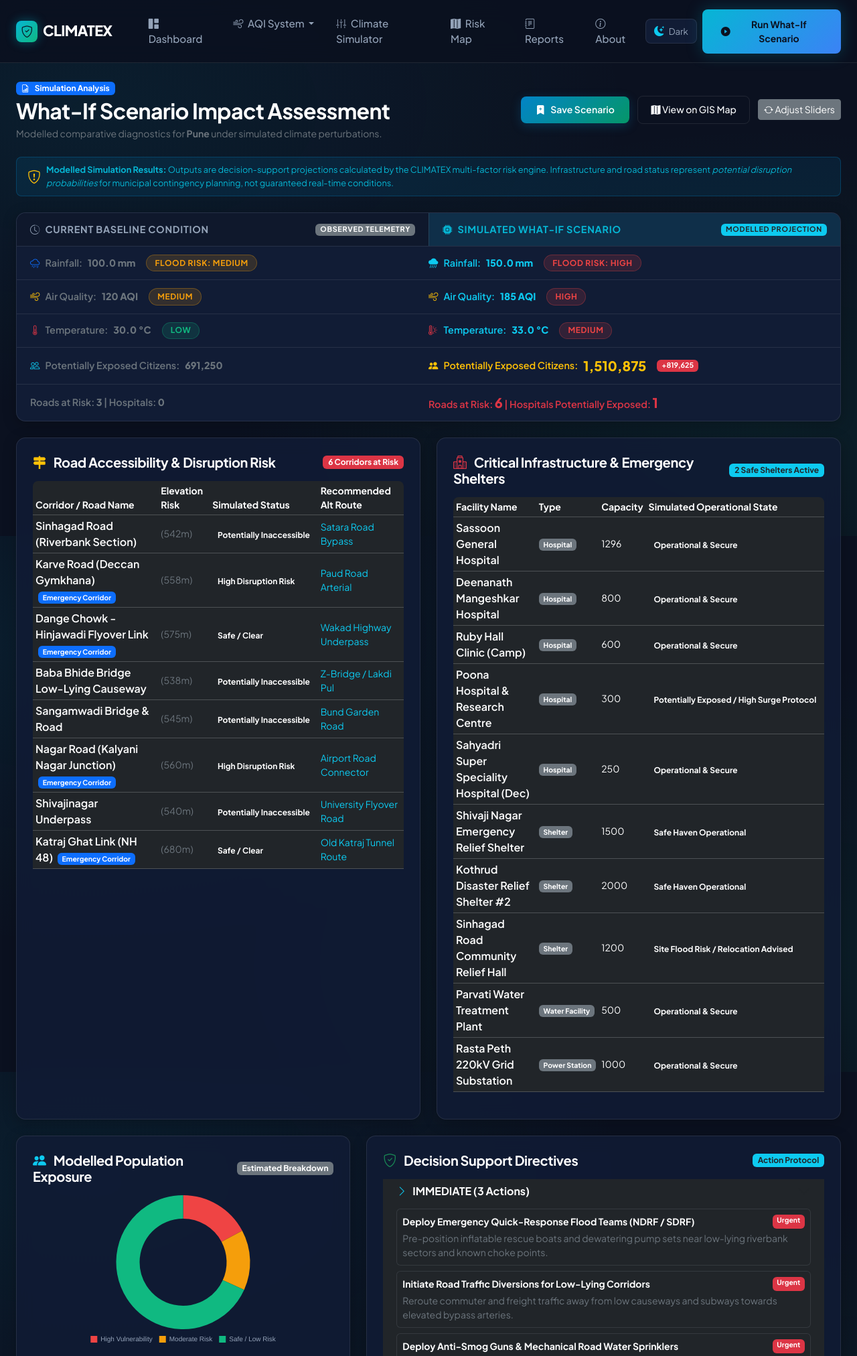
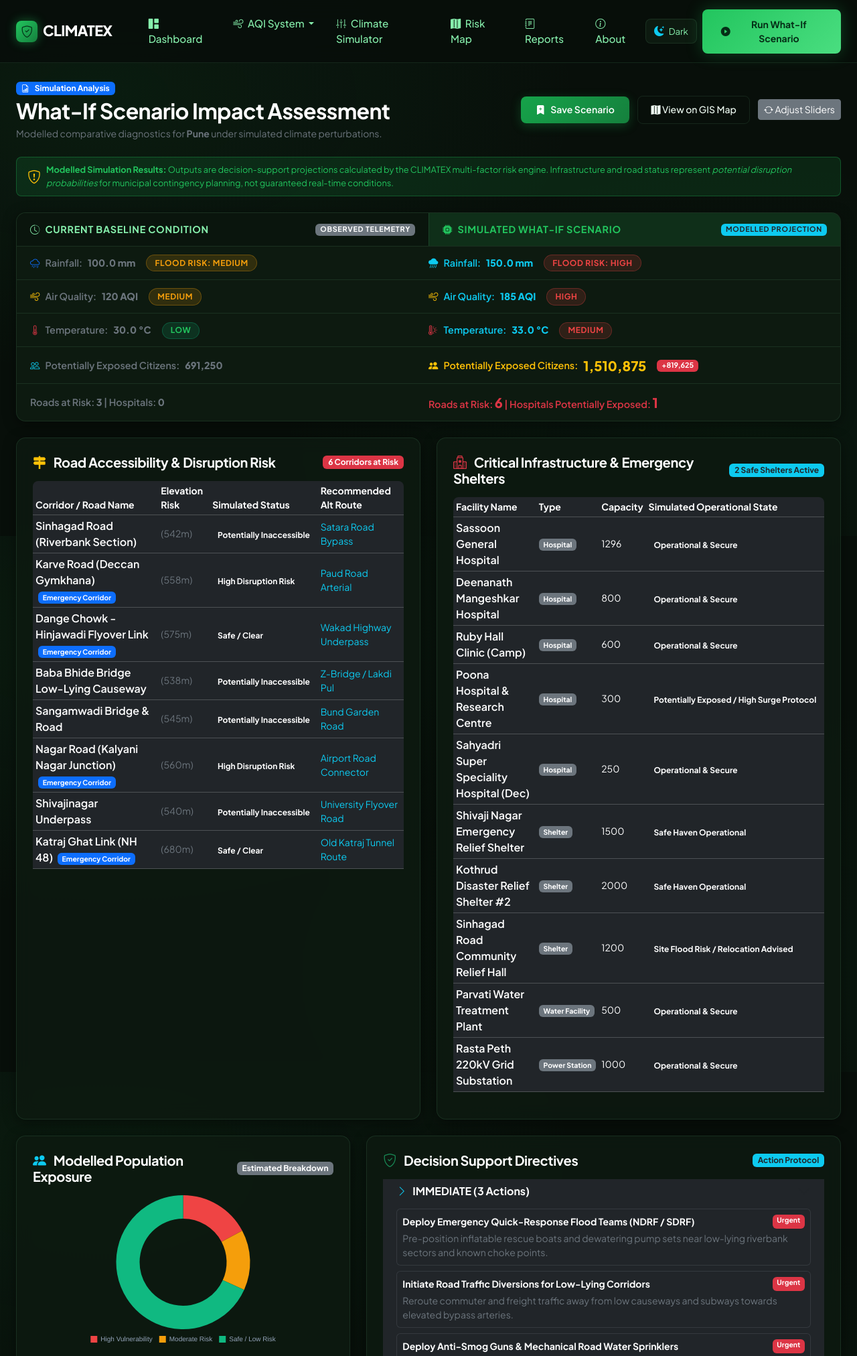
Before and after one commit to chiraglokhande/CLIMATEX, a Flask app: page /results in a window 1280 px wide. Shown: the top 2024 px of the page at 67% size. Run offline with Flask 3, Linux system fonts and the light colour scheme.

Commit message:
feat: apply environment green theme to CSS design system

```diff
--- a/static/css/style.css
+++ b/static/css/style.css
@@ -1,38 +1,38 @@
 /* ==========================================================
    CLIMATEX - AI Climate Risk & Environmental Decision Support
-   Modern Climate-Tech Design System (Light & Dark Theme)
+   Environment Green Design System (Light & Dark Theme)
    ========================================================== */
 
 @import url('https://fonts.googleapis.com/css2?family=Plus+Jakarta+Sans:wght@300;400;500;600;700;800&family=JetBrains+Mono:wght@400;500&display=swap');
 
 :root, [data-theme="dark"] {
-    --bg-main: #0B1120;
-    --bg-surface: #111C35;
-    --bg-surface-elevated: #162447;
-    --bg-card: rgba(17, 28, 53, 0.85);
-    --bg-box: rgba(15, 23, 42, 0.75);
-    --bg-box-subtle: rgba(255, 255, 255, 0.03);
-    --bg-nav: rgba(11, 17, 32, 0.9);
-    --bg-input: #1E293B;
-    --border-color: rgba(255, 255, 255, 0.09);
-    --border-hover: rgba(56, 189, 248, 0.4);
+    --bg-main: #080F0A;
+    --bg-surface: #0D1A10;
+    --bg-surface-elevated: #112116;
+    --bg-card: rgba(13, 26, 16, 0.88);
+    --bg-box: rgba(10, 20, 12, 0.78);
+    --bg-box-subtle: rgba(34, 197, 94, 0.035);
+    --bg-nav: rgba(8, 15, 10, 0.92);
+    --bg-input: #0F1E12;
+    --border-color: rgba(134, 239, 172, 0.10);
+    --border-hover: rgba(34, 197, 94, 0.45);
 
-    /* Primary Climate Accents */
-    --accent-cyan: #06B6D4;
-    --accent-emerald: #10B981;
-    --accent-blue: #3B82F6;
-    --accent-purple: #8B5CF6;
+    /* Primary Environment Accents */
+    --accent-cyan: #22C55E;
+    --accent-emerald: #16A34A;
+    --accent-blue: #4ADE80;
+    --accent-purple: #86EFAC;
 
     /* Risk Spectrum */
-    --risk-low: #10B981;
+    --risk-low: #22C55E;
     --risk-medium: #F59E0B;
     --risk-high: #EF4444;
     --risk-critical: #8B5CF6;
 
     /* Text Hierarchy */
-    --text-primary: #F8FAFC;
-    --text-secondary: #94A3B8;
-    --text-muted: #64748B;
+    --text-primary: #F0FDF4;
+    --text-secondary: #86EFAC;
+    --text-muted: #4ADE80;
     --heading-color: #FFFFFF;
 
     --radius-sm: 8px;
@@ -40,56 +40,56 @@
     --radius-lg: 20px;
     --radius-full: 9999px;
 
-    --shadow-subtle: 0 4px 20px rgba(0, 0, 0, 0.25);
-    --shadow-glow-cyan: 0 0 25px rgba(6, 182, 212, 0.25);
-    --shadow-glow-emerald: 0 0 25px rgba(16, 185, 129, 0.25);
+    --shadow-subtle: 0 4px 20px rgba(0, 0, 0, 0.45);
+    --shadow-glow-cyan: 0 0 25px rgba(34, 197, 94, 0.28);
+    --shadow-glow-emerald: 0 0 25px rgba(22, 163, 74, 0.28);
     --shadow-glow-danger: 0 0 25px rgba(239, 68, 68, 0.25);
 
     --transition-smooth: all 0.25s cubic-bezier(0.4, 0, 0.2, 1);
 
-    --bg-gradient-1: radial-gradient(at 10% 20%, rgba(6, 182, 212, 0.08) 0px, transparent 50%);
-    --bg-gradient-2: radial-gradient(at 90% 80%, rgba(16, 185, 129, 0.08) 0px, transparent 50%);
-    --gauge-gradient: radial-gradient(circle at center, rgba(6, 182, 212, 0.14) 0%, rgba(17, 28, 53, 0.85) 70%);
+    --bg-gradient-1: radial-gradient(at 12% 18%, rgba(34, 197, 94, 0.07) 0px, transparent 45%);
+    --bg-gradient-2: radial-gradient(at 88% 82%, rgba(22, 163, 74, 0.06) 0px, transparent 45%);
+    --gauge-gradient: radial-gradient(circle at center, rgba(34, 197, 94, 0.14) 0%, rgba(13, 26, 16, 0.88) 70%);
 }
 
 [data-theme="light"] {
-    --bg-main: #F1F5F9;
+    --bg-main: #F0FDF4;
     --bg-surface: #FFFFFF;
-    --bg-surface-elevated: #F8FAFC;
+    --bg-surface-elevated: #F7FEF9;
     --bg-card: #FFFFFF;
-    --bg-box: #F8FAFC;
-    --bg-box-subtle: #F1F5F9;
+    --bg-box: #F0FDF4;
+    --bg-box-subtle: #DCFCE7;
     --bg-nav: rgba(255, 255, 255, 0.95);
-    --bg-input: #E2E8F0;
-    --border-color: rgba(15, 23, 42, 0.12);
-    --border-hover: rgba(2, 132, 199, 0.5);
+    --bg-input: #D1FAE5;
+    --border-color: rgba(21, 128, 61, 0.14);
+    --border-hover: rgba(22, 163, 74, 0.55);
 
-    /* Primary Climate Accents */
-    --accent-cyan: #0284C7;
-    --accent-emerald: #059669;
-    --accent-blue: #2563EB;
-    --accent-purple: #7C3AED;
+    /* Primary Environment Accents */
+    --accent-cyan: #16A34A;
+    --accent-emerald: #15803D;
+    --accent-blue: #166534;
+    --accent-purple: #14532D;
 
     /* Risk Spectrum */
-    --risk-low: #059669;
+    --risk-low: #16A34A;
     --risk-medium: #D97706;
     --risk-high: #DC2626;
     --risk-critical: #7C3AED;
 
     /* Text Hierarchy */
-    --text-primary: #0F172A;
-    --text-secondary: #475569;
-    --text-muted: #64748B;
-    --heading-color: #0F172A;
+    --text-primary: #14532D;
+    --text-secondary: #166534;
+    --text-muted: #15803D;
+    --heading-color: #052E16;
 
     --shadow-subtle: 0 4px 20px rgba(0, 0, 0, 0.06);
-    --shadow-glow-cyan: 0 0 20px rgba(2, 132, 199, 0.18);
-    --shadow-glow-emerald: 0 0 20px rgba(5, 150, 105, 0.18);
+    --shadow-glow-cyan: 0 0 20px rgba(22, 163, 74, 0.20);
+    --shadow-glow-emerald: 0 0 20px rgba(21, 128, 61, 0.20);
     --shadow-glow-danger: 0 0 20px rgba(220, 38, 38, 0.18);
 
-    --bg-gradient-1: radial-gradient(at 10% 20%, rgba(2, 132, 199, 0.05) 0px, transparent 50%);
-    --bg-gradient-2: radial-gradient(at 90% 80%, rgba(5, 150, 105, 0.05) 0px, transparent 50%);
-    --gauge-gradient: radial-gradient(circle at center, rgba(2, 132, 199, 0.08) 0%, rgba(248, 250, 252, 0.95) 70%);
+    --bg-gradient-1: radial-gradient(at 10% 20%, rgba(34, 197, 94, 0.07) 0px, transparent 50%);
+    --bg-gradient-2: radial-gradient(at 90% 80%, rgba(22, 163, 74, 0.06) 0px, transparent 50%);
+    --gauge-gradient: radial-gradient(circle at center, rgba(34, 197, 94, 0.10) 0%, rgba(240, 253, 244, 0.95) 70%);
 }
 
 /* Theme Adaptive Boxes */
@@ -190,14 +190,14 @@ a:hover {
 .brand-icon {
     width: 32px;
     height: 32px;
-    background: linear-gradient(135deg, var(--accent-cyan), var(--accent-emerald));
+    background: linear-gradient(135deg, #22C55E, #15803D);
     border-radius: 8px;
     display: flex;
     align-items: center;
     justify-content: center;
-    color: #0B1120;
+    color: #052E16;
     font-size: 1.1rem;
-    box-shadow: 0 0 15px rgba(6, 182, 212, 0.4);
+    box-shadow: 0 0 15px rgba(34, 197, 94, 0.45);
 }
 
 .nav-link {
@@ -236,13 +236,13 @@ a:hover {
 
 /* Buttons */
 .btn-climatex-primary {
-    background: linear-gradient(135deg, #0284C7 0%, #059669 100%);
+    background: linear-gradient(135deg, #16A34A 0%, #15803D 100%);
     color: #FFF !important;
     border: none;
     font-weight: 600;
     padding: 0.6rem 1.4rem;
     border-radius: var(--radius-sm);
-    box-shadow: 0 4px 15px rgba(2, 132, 199, 0.25);
+    box-shadow: 0 4px 15px rgba(22, 163, 74, 0.30);
     transition: var(--transition-smooth);
     display: inline-flex;
     align-items: center;
@@ -251,13 +251,13 @@ a:hover {
 
 .btn-climatex-primary:hover {
     transform: translateY(-2px);
-    box-shadow: 0 6px 20px rgba(5, 150, 105, 0.35);
+    box-shadow: 0 6px 20px rgba(21, 128, 61, 0.40);
     color: #FFF !important;
 }
 
 .btn-climatex-glow {
-    background: linear-gradient(135deg, #06B6D4 0%, #3B82F6 100%);
-    color: #0B1120 !important;
+    background: linear-gradient(135deg, #22C55E 0%, #4ADE80 100%);
+    color: #052E16 !important;
     font-weight: 700;
     padding: 0.75rem 1.75rem;
     border-radius: var(--radius-sm);
@@ -477,7 +477,7 @@ a:hover {
 }
 
 .comparison-header-col.simulated {
-    background: rgba(6, 182, 212, 0.12);
+    background: rgba(34, 197, 94, 0.12);
     color: var(--accent-cyan);
     border-left: 1px solid var(--border-color);
 }
@@ -522,8 +522,8 @@ a:hover {
 
 /* Disclaimer & Notice Bar */
 .modelled-banner {
-    background: rgba(2, 132, 199, 0.12);
-    border: 1px solid rgba(2, 132, 199, 0.3);
+    background: rgba(34, 197, 94, 0.12);
+    border: 1px solid rgba(34, 197, 94, 0.3);
     border-radius: var(--radius-sm);
     padding: 0.6rem 1rem;
     font-size: 0.8rem;
```
Also changed, not shown: other parts of static/css/style.css (+75 -75 lines).
